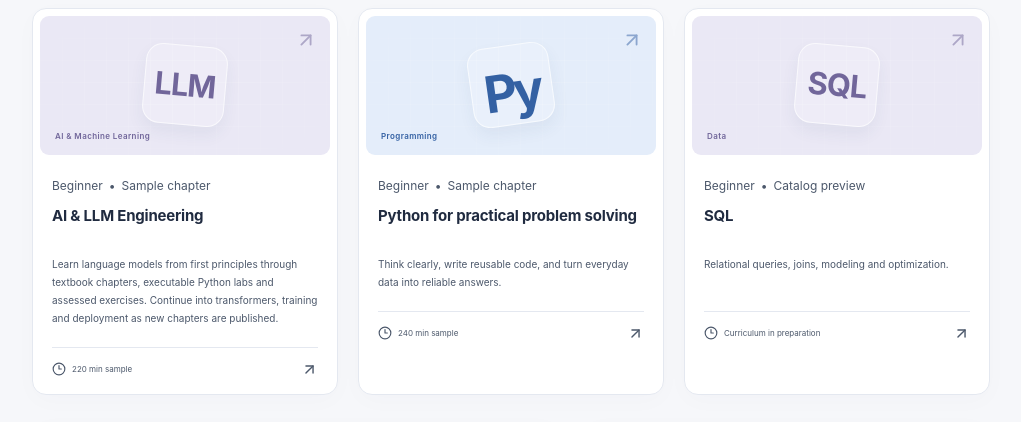
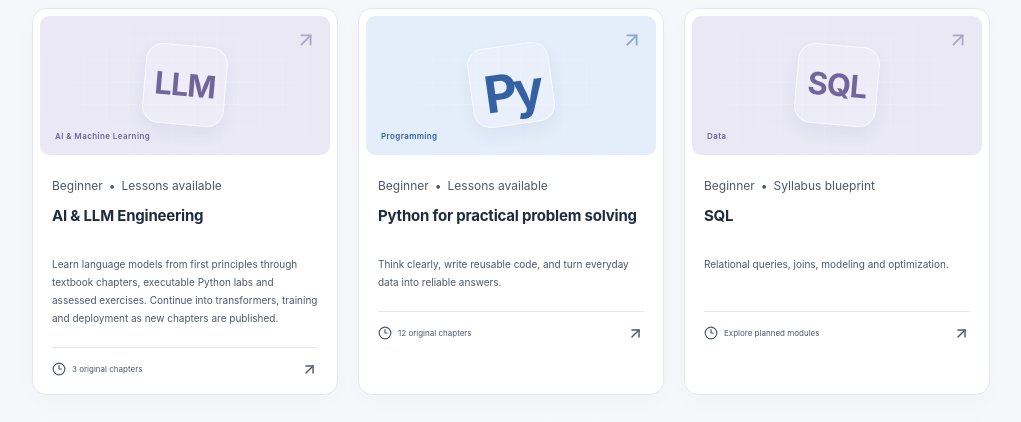
Before and after one commit to Swapnild007/Self_learning, a React (Vite) app: page / in a window 1280 px wide. Shown: the part 802-1224 px from the top of the page, without its empty margins (248-1269 px from the left). Built offline with nearby package versions, Linux system fonts and the light colour scheme.

Commit message:
Make course cards reflect authored chapters versus planned syllabus

```diff
--- a/src/components/CourseCard.tsx
+++ b/src/components/CourseCard.tsx
@@ -2,6 +2,7 @@ import { Link } from "react-router-dom";
 import { ArrowUpRight, Clock3 } from "lucide-react";
 import type { Course } from "../content/schema";
 export default function CourseCard({ course: c }: { course: Course }) {
+  const authoredCount = c.modules.reduce((sum, module) => sum + module.chapters.length, 0);
   return (
     <Link className="course-card" to={`/course/${c.id}`}>
       <div className={`course-art ${c.color}`}>
@@ -12,16 +13,16 @@ export default function CourseCard({ course: c }: { course: Course }) {
       </div>
       <div className="course-body">
         <div className="meta">
-          {c.level} <span>•</span> {c.status}
+          {c.level} <span>•</span> {authoredCount ? "Lessons available" : "Syllabus blueprint"}
         </div>
         <h3>{c.title}</h3>
         <p>{c.description}</p>
         <div className="card-foot">
           <span>
             <Clock3 size={14} />
-            {c.minutes
-              ? `${c.minutes} min sample`
-              : "Curriculum in preparation"}
+            {authoredCount
+              ? `${authoredCount} original chapters`
+              : "Explore planned modules"}
           </span>
           <ArrowUpRight size={17} />
         </div>
```
